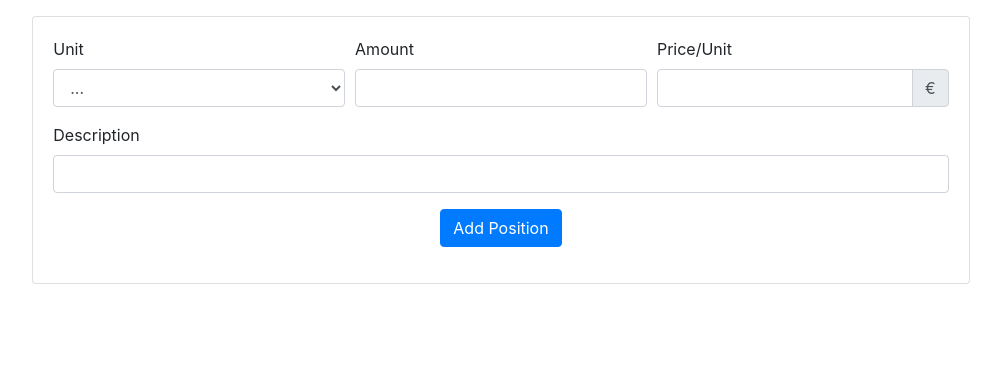
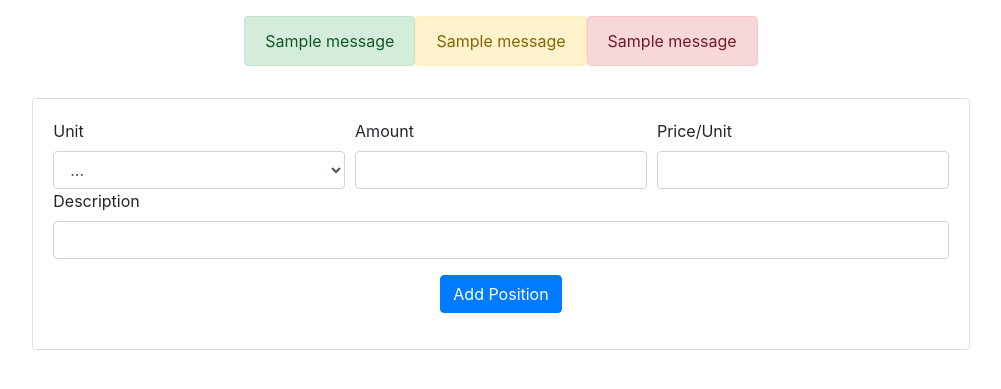
Before and after one commit to marcelemonds/flask_invoice_generator, a Flask app: template templates/invoice_form.html in a window 1280 px wide. Shown: the part 56-445 px from the top of the page, without its empty margins (139-1140 px from the left). Run offline with Flask 2, Linux system fonts and the light colour scheme; the template is opened without the code that fills it: values that come from a table or form of the project are taken from there, most other values are stand-ins (such as "Sample title", 1, 10 or a date in 2020); one stand-in notice (Sample message) is shown; some libraries are stand-ins or nearby versions.

Commit message:
server side form validation for positions form

```diff
--- a/app.py
+++ b/app.py
@@ -1,11 +1,13 @@
-from flask import Flask, render_template, jsonify
+from flask import Flask, render_template, jsonify, redirect, url_for, flash, request
 from forms import PositionsForm, InvoiceForm
+from helper import float_check
 from decouple import config
+from flask_wtf.csrf import CSRFProtect
 
 def create_app():
     app = Flask(__name__)
     app.secret_key = config('SECRET_KEY', default='you-will-never-guess')
-
+    csrf = CSRFProtect(app)
 
     @app.route('/')
     def index():
@@ -17,9 +19,52 @@ def create_app():
         )
 
 
-    @app.route('/invoice')
+    @app.route('/invoice_data', methods=['GET', 'POST'])
     def invoice_form():
         positions_form = PositionsForm(prefix='positions')
+        invoice_form = InvoiceForm(prefix='invoice')
+
+        if request.method == 'POST':
+            if positions_form.validate_on_submit():
+                data = {
+                    'unit': positions_form.unit.data,
+                    'amount': positions_form.amount.data,
+                    'price': positions_form.price.data,
+                    'description': positions_form.description.data
+                }
+                flash('Position succesfully added!', 'success')
+                success = True
+                print(data)
+            else:
+                flash('Please check your form input!', 'error')
+            print(positions_form.errors)
+
+        return render_template(
+            '/invoice_form.html',
+            title='Invoice Form',
+            active_page='form',
+            positions_form=positions_form,
+            invoice_form=invoice_form
+        )
+
+
+    @app.route('/positions', methods=['POST'])
+    def positions_add():
+        positions_form = PositionsForm(prefix='positions')
+        if positions_form.validate_on_submit():
+            data = {
+                'unit': positions_form.unit.data,
+                'amount': positions_form.amount.data,
+                'price': positions_form.price.data,
+                'description': positions_form.description.data
+            }
+            flash('Position succesfully added!', 'success')
+            success = True
+            print(data)
+        else:
+            flash('Please check your form input!', 'error')
+        print(positions_form.errors)
+        # return redirect(url_for('invoice_form'))
         invoice_form = InvoiceForm(prefix='invoice')
 
         return render_template(
@@ -30,5 +75,4 @@ def create_app():
             invoice_form=invoice_form
         )
 
-
     return app
--- a/forms.py
+++ b/forms.py
@@ -1,18 +1,25 @@
 from flask_wtf import FlaskForm
 from wtforms import StringField, IntegerField, FloatField, SelectField
 from wtforms.fields.html5 import DateField
-from wtforms.validators import DataRequired, Length
+from wtforms.validators import DataRequired, Length, ValidationError
 
 
 def integer_check(form, field):
     if type(field.data) != int:
-        raise ValidationError('Please insert a number!')
+        raise ValidationError('Please insert a numeric value!')
+    if field.data < 0:
+        raise ValidationError('Please enter a positive value!')
+
+
+def negativ_check(form, field):
+    if field.data < 0:
+        raise ValidationError('Please enter a positive value!')
 
 
 class PositionsForm(FlaskForm):
-    amount = FloatField('Amount')
-    unit = SelectField('Unit', choices=[('','...'),('Conversion','Conversion'),('Hour','Hour')])
-    price = FloatField('Price/Unit')
+    amount = FloatField('Amount', validators=[DataRequired(), negativ_check])
+    unit = SelectField('Unit', choices=[('','...'),('Conversion','Conversion'),('Hour','Hour')], validators=[DataRequired()])
+    price = FloatField('Price/Unit', validators=[DataRequired(), negativ_check])
     description = StringField('Description', validators=[DataRequired(), Length(max=500)])
 
 
--- a/static/css/style.css
+++ b/static/css/style.css
@@ -5,3 +5,7 @@
 .hidden-content {
     display: none !important;
 }
+
+.alert {
+    margin-top: 1em;
+}
--- a/static/js/scripts.js
+++ b/static/js/scripts.js
@@ -1,20 +1,3 @@
 $(document).ready(function(){
-    $('#positions-submit').click(function(e){
-        e.preventDefault()
-        // show positions table
-        $('#positions-table-container').removeClass('hidden-content')
-        // get form data
-        var unit = $('#unit').val()
-        var amount = $('#amount').val()
-        var price = $('#price').val()
-        var description = $('#description').val()
-        var total = amount * price
-        // append table row
-        $('#positions-table-body').append('<tr class="position"><td>'+unit+'</td><td>'+amount+'</td><td>'+price+'</td><td>'+description+'</td><td>'+total+'</td></tr>')
-        // clear input fields
-        $('#unit').val('')
-        $('#amount').val('')
-        $('#price').val('')
-        $('#description').val('')
-    })
+
 })
--- a/templates/invoice_form.html
+++ b/templates/invoice_form.html
@@ -5,40 +5,47 @@
 <div class="col d-flex justify-content-center">
     <div class="card w-75">
         <div class="card-body">
-            <form>
+            <form id="positions_form" action="{{ url_for('invoice_form') }}" method="POST" novalidate>
                 {{ positions_form.csrf_token }}
                 <div class="form-row">
-                    <div class="form-group col-md-4">
+                    <div class="col-md-4">
                         {{ positions_form.unit.label }}
-                        {{ positions_form.unit(class="form-control", id="unit") }}
+                        {% if positions_form.unit.errors %}
+                        {{ positions_form.unit(class="form-control is-invalid", id="unit", **{'aria-describedby':"unitValidation"}) }}
+                        {% else %}
+                        {{ positions_form.unit(class="form-control", id="amount") }}
+                        {% endif %}
                         <!-- Error Message -->
                         {% for error in positions_form.unit.errors %}
-                        <div class="invalid-feedback">
+                        <div class="invalid-feedback" id="unitValidation">
                             {{ error }}
                         </div>
                         {% endfor %}
                     </div>
-                    <div class="form-group col-md-4">
+                    <div class="col-md-4">
                         {{ positions_form.amount.label }}
+                        {% if positions_form.amount.errors %}
+                        {{ positions_form.amount(class="form-control is-invalid", id="amount", **{'aria-describedby':"amountValidation"}) }}
+                        {% else %}
                         {{ positions_form.amount(class="form-control", id="amount") }}
+                        {% endif %}
                         <!-- Error Message -->
                         {% for error in positions_form.amount.errors %}
-                        <div class="invalid-feedback">
+                        <div class="invalid-feedback" id="amountValidation">
                             {{ error }}
                         </div>
                         {% endfor %}
                     </div>
-                    <div class="form-group col-md-4">
+                    <div class="col-md-4">
                         {{ positions_form.price.label }}
-                        <div class="input-group">
-                            {{ positions_form.price(class="form-control", id="price") }}
-                            <div class="input-group-append">
-                                <span class="input-group-text">€</span>
-                            </div>
-                        </div>
+                        {% if positions_form.price.errors %}
+                        {{ positions_form.price(class="form-control is-invalid", id="price", **{'aria-describedby':"priceValidation"}) }}
+                        {% else %}
+                        {{ positions_form.price(class="form-control", id="price") }}
+                        {% endif %}
                         <!-- Error Message -->
                         {% for error in positions_form.price.errors %}
-                        <div class="invalid-feedback">
+                        <div class="invalid-feedback" id="priceValidation">
                             {{ error }}
                         </div>
                         {% endfor %}
@@ -46,10 +53,14 @@
                 </div>
                 <div class="form-group">
                     {{ positions_form.description.label }}
+                    {% if positions_form.description.errors %}
+                    {{ positions_form.description(class="form-control is-invalid", id="description", **{'aria-describedby':"descriptionValidation"}) }}
+                    {% else %}
                     {{ positions_form.description(class="form-control", id="description") }}
+                    {% endif %}
                     <!-- Error Message -->
                     {% for error in positions_form.description.errors %}
-                    <div class="invalid-feedback">
+                    <div class="invalid-feedback" id="descriptionValidation">
                         {{ error }}
                     </div>
                     {% endfor %}
@@ -64,7 +75,7 @@
 <!-- positions form end -->
 <!-- positions table start -->
 <div class="hidden-content" id="positions-table-container">
-    <div class="col d-flex justify-content-center" id="positions-card">
+    <div class="col d-flex justify-content-center">
         <div class="card w-75">
             <div class="card-body">
                 <div class="table-responsive">
@@ -86,9 +97,44 @@
     </div>
 </div>
 <!-- positions table end -->
+<!-- invoice form start -->
+<div class="hidden-content" id="invoice-card-container">
+    <div class="col d-flex justify-content-center">
+        <div class="card w-75">
+            <div class="card-body">
+                <form>
+                    {{ invoice_form.csrf_token }}
+                    <div class="form-row">
+                        <div class="form-group col-md-6">
+                            {{ invoice_form.start_date.label }}
+                            {{ invoice_form.start_date(class="form-control", id="start_date") }}
+                            <!-- Error Message -->
+                            {% for error in invoice_form.start_date.errors %}
+                            <div class="invalid-feedback">
+                                {{ error }}
+                            </div>
+                            {% endfor %}
+                        </div>
+                        <div class="form-group col-md-6">
+                            {{ invoice_form.end_date.label }}
+                            {{ invoice_form.end_date(class="form-control", id="end_date") }}
+                            <!-- Error Message -->
+                            {% for error in invoice_form.end_date.errors %}
+                            <div class="invalid-feedback">
+                                {{ error }}
+                            </div>
+                            {% endfor %}
+                        </div>
+                    </div>
+                    <div class="form-group text-center">
+                        <button class="btn btn-primary" id="invoice-submit" type="submit">Create Invoice</button>
+                    </div>
+                </form>
+            </div>
+        </div>
+    </div>
+</div>
+<!-- invoice form end -->
 {% endblock %}
 {% block script %}
-<script>
-    var url = "{{ url_for('positions_add') }}"
-</script>
 {% endblock %}
--- a/templates/layouts/main.html
+++ b/templates/layouts/main.html
@@ -39,6 +39,42 @@
             </ul>
             </div>
         </nav>
+        <!-- messages start -->
+
+        <div class="col d-flex justify-content-center">
+            <!-- render flashed messages -->
+            {% with messages = get_flashed_messages(category_filter=['success']) %}
+            {% if messages %}
+            <!-- success messages -->
+            {% for message in messages %}
+            <div class="alert alert-success" role="alert">
+                {{ message }}
+            </div>
+            {% endfor %}
+            {% endif %}
+            {% endwith %}
+            {% with messages = get_flashed_messages(category_filter=['warning']) %}
+            {% if messages %}
+            <!-- warning messages -->
+            {% for message in messages %}
+            <div class="alert alert-warning" role="alert">
+                {{ message }}
+            </div>
+            {% endfor %}
+            {% endif %}
+            {% endwith %}
+            {% with messages = get_flashed_messages(category_filter=['error']) %}
+            {% if messages %}
+            <!-- error messages -->
+            {% for message in messages %}
+            <div class="alert alert-danger" role="alert">
+                {{ message }}
+            </div>
+            {% endfor %}
+            {% endif %}
+            {% endwith %}
+        </div>
+        <!-- messages end -->
         {% block content %}{% endblock %}
         {% block script %}{% endblock %}
     </body>
```
Also changed, not shown: helper.py (added, +14 -0 lines), custom_errors.py (added).
